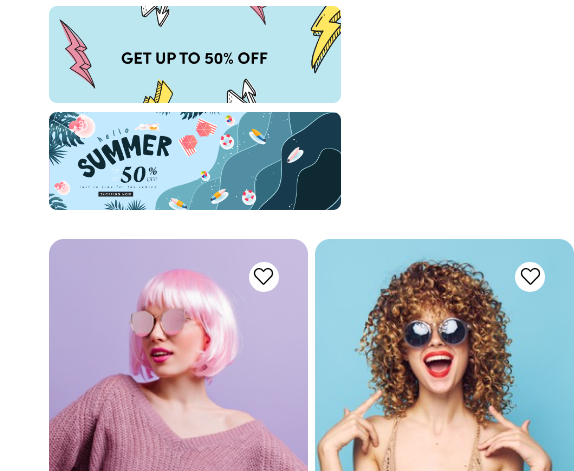
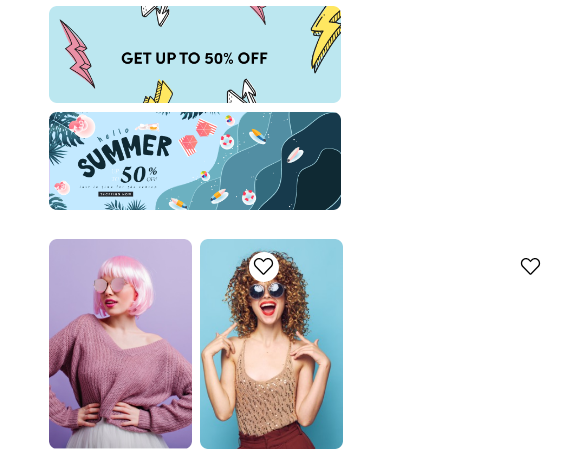
Before and after one commit to AntoninaVi/Task4_ShopPage, a plain HTML site: page index.html in a window 390 px wide. Shown: the part 582-1053 px from the top of the page, 574 px wide, since content can reach past the window. Drawn offline with Linux system fonts and the light colour scheme; files whose address does not match are found by name; a web font is replaced by a local one.

Commit message:
vertical pics

```diff
--- a/scss/style.scss
+++ b/scss/style.scss
@@ -321,7 +321,6 @@ main {
         }
     }
 
-
     .sidebar__list {
         list-style: none;
         white-space: nowrap;
@@ -355,7 +354,7 @@ main {
         }
     }
     @media screen and(max-width:750px) {
-        .sidebar__help{
+        .sidebar__help {
             text-align: center;
         }
     }
@@ -391,12 +390,18 @@ main {
         .main__group {
             position: relative;
             max-width: 100%;
-
-            @media all and (max-width: 1920px) {
-                .main__img {
-                    max-width: 100%;
-                    max-height: 100%;
-                }
+            height: 100%;
+        }
+        @media all and (max-width: 1920px) {
+            .main__img {
+                max-width: 100%;
+                max-height: 100%;
+                object-fit: cover;
+            }
+        }
+        @media all and (max-width: 690px) {
+            .main__img {
+                max-height: 54vmin;
             }
         }
 
```
Also changed, not shown: css/style-dist.css, css/style.css.
